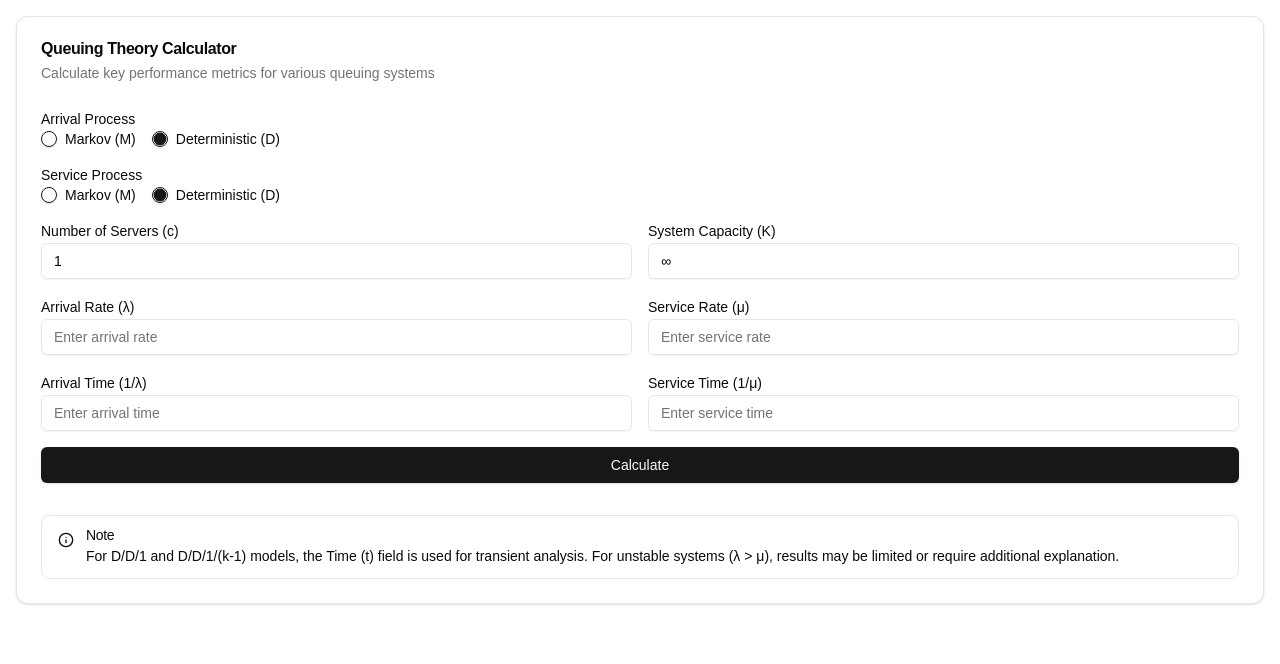
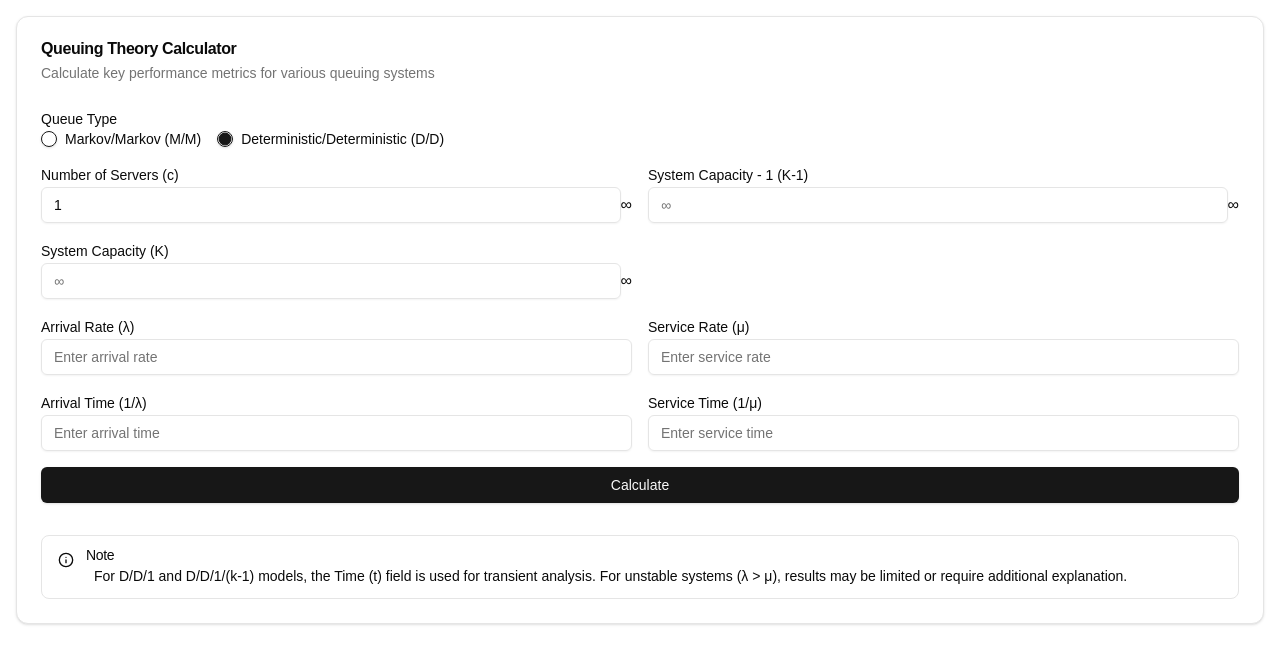
Before and after one commit to azsce/Queuify, a Next.js app: page / in a window 1280 px wide. Shown: the top 664 px of the page. Built offline with nearby package versions, Linux system fonts and the light colour scheme; what better-react-mathjax would draw is missing.

Commit message:
Add unit tests for dd1k function and refactor queue components

```diff
--- a/src/components/queuing-theory-calculator.tsx
+++ b/src/components/queuing-theory-calculator.tsx
@@ -12,8 +12,6 @@ import {
 import { Alert, AlertDescription, AlertTitle } from "@/components/ui/alert";
 import { InfoIcon } from "lucide-react";
 import { mm1, mm1k, mmc, mmck, dd1, dd1k } from "@/lib";
-import ArrivalProcess from "@/components/queuing/ArrivalProcess";
-import ServiceProcess from "@/components/queuing/ServiceProcess";
 import SystemParameters from "@/components/queuing/SystemParameters";
 import InputParameters from "@/components/queuing/InputParameters";
 import MM1Results from "@/components/results/MM1Results";
@@ -22,11 +20,11 @@ import MMCResults from "@/components/results/MMCResults";
 import MMCKResults from "@/components/results/MMCKResults";
 import DD1Results from "@/components/results/DD1Results";
 import DD1KResults from "@/components/results/DD1KResults";
+import QueueType from "@/components/queuing/QueueType";
 import { MathJaxContext } from "better-react-mathjax";
 
 export default function QueuingTheoryCalculator() {
-  const [arrivalProcess, setArrivalProcess] = useState("D");
-  const [serviceProcess, setServiceProcess] = useState("D");
+  const [queueType, setQueueType] = useState("D/D");
   const [servers, setServers] = useState("1");
   const [capacity, setCapacity] = useState("∞");
   const [arrivalRate, setArrivalRate] = useState("");
@@ -48,7 +46,7 @@ export default function QueuingTheoryCalculator() {
     }
 
     // Check for valid combinations
-    if (arrivalProcess === "D" && serviceProcess === "D" && servers !== "1") {
+    if (queueType === "D/D" && servers !== "1") {
       setError(
         "Current implementation only handles D/D/1 and D/D/1/(k-1) – single server deterministic queues."
       );
@@ -56,8 +54,7 @@ export default function QueuingTheoryCalculator() {
     }
 
     if (
-      arrivalProcess === "D" &&
-      serviceProcess === "D" &&
+      queueType === "D/D" &&
       servers === "1" &&
       capacity === "∞" &&
       parseFloat(arrivalRate) > parseFloat(serviceRate)
@@ -71,16 +68,14 @@ export default function QueuingTheoryCalculator() {
     try {
       let results;
       if (
-        arrivalProcess === "M" &&
-        serviceProcess === "M" &&
+        queueType === "M/M" &&
         servers === "1" &&
         capacity === "∞"
       ) {
         results = mm1(parseFloat(arrivalRate), parseFloat(serviceRate));
         setResults(<MM1Results results={results} />);
       } else if (
-        arrivalProcess === "M" &&
-        serviceProcess === "M" &&
+        queueType === "M/M" &&
         servers === "1" &&
         capacity !== "∞"
       ) {
@@ -91,8 +86,7 @@ export default function QueuingTheoryCalculator() {
         );
         setResults(<MM1KResults results={results} />);
       } else if (
-        arrivalProcess === "M" &&
-        serviceProcess === "M" &&
+        queueType === "M/M" &&
         servers !== "1" &&
         capacity === "∞"
       ) {
@@ -103,8 +97,7 @@ export default function QueuingTheoryCalculator() {
         );
         setResults(<MMCResults results={results} />);
       } else if (
-        arrivalProcess === "M" &&
-        serviceProcess === "M" &&
+        queueType === "M/M" &&
         servers !== "1" &&
         capacity !== "∞"
       ) {
@@ -116,16 +109,14 @@ export default function QueuingTheoryCalculator() {
         );
         setResults(<MMCKResults results={results} />);
       } else if (
-        arrivalProcess === "D" &&
-        serviceProcess === "D" &&
+        queueType === "D/D" &&
         servers === "1" &&
         capacity === "∞"
       ) {
         results = dd1(parseFloat(arrivalRate), parseFloat(serviceRate));
         setResults(<DD1Results results={results} />);
       } else if (
-        arrivalProcess === "D" &&
-        serviceProcess === "D" &&
+        queueType === "D/D" &&
         servers === "1" &&
         capacity !== "∞"
       ) {
@@ -156,13 +147,13 @@ export default function QueuingTheoryCalculator() {
           </CardHeader>
           <CardContent>
             <div className="grid gap-4">
-              <ArrivalProcess setArrivalProcess={setArrivalProcess} />
-              <ServiceProcess setServiceProcess={setServiceProcess} />
+              <QueueType setQueueType={setQueueType} />
               <SystemParameters
                 setServers={setServers}
                 setCapacity={setCapacity}
                 servers={servers}
                 capacity={capacity}
+                queueType={queueType}
               />
               <InputParameters
                 setArrivalRate={setArrivalRate}
@@ -191,9 +182,11 @@ export default function QueuingTheoryCalculator() {
                 <InfoIcon className="h-4 w-4" />
                 <AlertTitle>Note</AlertTitle>
                 <AlertDescription>
-                  For D/D/1 and D/D/1/(k-1) models, the Time (t) field is used
-                  for transient analysis. For unstable systems (λ {">"} μ),
-                  results may be limited or require additional explanation.
+                  <span className="ml-2 mt-1">
+                    For D/D/1 and D/D/1/(k-1) models, the Time (t) field is used
+                    for transient analysis. For unstable systems (λ {">"} μ),
+                    results may be limited or require additional explanation.
+                  </span>
                 </AlertDescription>
               </Alert>
             </div>
--- a/src/components/queuing/ArrivalProcess.tsx
+++ /dev/null
@@ -1,24 +0,0 @@
-import { RadioGroup, RadioGroupItem } from "@/components/ui/radio-group"
-import { Label } from "@/components/ui/label"
-
-export default function ArrivalProcess({ setArrivalProcess }) {
-  return (
-    <div>
-      <Label>Arrival Process</Label>
-      <RadioGroup
-        defaultValue="D"
-        onValueChange={(value) => setArrivalProcess(value)}
-        className="flex space-x-2"
-      >
-        <div className="flex items-center space-x-2">
-          <RadioGroupItem value="M" id="arrival-m" />
-          <Label htmlFor="arrival-m">Markov (M)</Label>
-        </div>
-        <div className="flex items-center space-x-2">
-          <RadioGroupItem value="D" id="arrival-d" />
-          <Label htmlFor="arrival-d">Deterministic (D)</Label>
-        </div>
-      </RadioGroup>
-    </div>
-  )
-}
--- /dev/null
+++ b/src/components/queuing/QueueType.tsx
@@ -0,0 +1,25 @@
+
+import { RadioGroup, RadioGroupItem } from "@/components/ui/radio-group";
+import { Label } from "@/components/ui/label";
+
+export default function QueueType({ setQueueType }) {
+  return (
+    <div>
+      <Label>Queue Type</Label>
+      <RadioGroup
+        defaultValue="D/D"
+        onValueChange={(value) => setQueueType(value)}
+        className="flex space-x-2"
+      >
+        <div className="flex items-center space-x-2">
+          <RadioGroupItem value="M/M" id="queue-mm" />
+          <Label htmlFor="queue-mm">Markov/Markov (M/M)</Label>
+        </div>
+        <div className="flex items-center space-x-2">
+          <RadioGroupItem value="D/D" id="queue-dd" />
+          <Label htmlFor="queue-dd">Deterministic/Deterministic (D/D)</Label>
+        </div>
+      </RadioGroup>
+    </div>
+  );
+}
--- a/src/components/queuing/ServiceProcess.tsx
+++ /dev/null
@@ -1,24 +0,0 @@
-import { RadioGroup, RadioGroupItem } from "@/components/ui/radio-group"
-import { Label } from "@/components/ui/label"
-
-export default function ServiceProcess({ setServiceProcess }) {
-  return (
-    <div>
-      <Label>Service Process</Label>
-      <RadioGroup
-        defaultValue="D"
-        onValueChange={(value) => setServiceProcess(value)}
-        className="flex space-x-2"
-      >
-        <div className="flex items-center space-x-2">
-          <RadioGroupItem value="M" id="service-m" />
-          <Label htmlFor="service-m">Markov (M)</Label>
-        </div>
-        <div className="flex items-center space-x-2">
-          <RadioGroupItem value="D" id="service-d" />
-          <Label htmlFor="service-d">Deterministic (D)</Label>
-        </div>
-      </RadioGroup>
-    </div>
-  )
-}
--- a/src/components/queuing/SystemParameters.tsx
+++ b/src/components/queuing/SystemParameters.tsx
@@ -1,28 +1,80 @@
+import { Input } from "@/components/ui/input";
+import { Label } from "@/components/ui/label";
+import { useState, useEffect } from "react";
 
-import { Input } from "@/components/ui/input"
-import { Label } from "@/components/ui/label"
+export default function SystemParameters({
+  setServers,
+  setCapacity,
+  servers,
+  capacity,
+  queueType,
+}) {
+  const [capacityMinusOne, setCapacityMinusOne] = useState(
+    capacity === "∞" ? "∞" : parseInt(capacity) - 1
+  );
 
-export default function SystemParameters({ setServers, setCapacity, servers, capacity }) {
+  useEffect(() => {
+    setCapacityMinusOne(capacity === "∞" ? "∞" : parseInt(capacity) - 1);
+  }, [capacity]);
+
+  useEffect(() => {
+    if (capacityMinusOne !== "∞") {
+      setCapacity((capacityMinusOne as number) + 1);
+    }
+  }, [capacityMinusOne, setCapacity]);
+
+  const handleInfinityClick = (setter) => {
+    setter("∞");
+  };
+
+  const handleInputChange = (setter) => (e) => {
+    const value = e.target.value;
+    setter(value === "" ? "∞" : parseInt(value));
+  };
+
   return (
     <div className="grid grid-cols-2 gap-4">
       <div>
         <Label htmlFor="servers">Number of Servers (c)</Label>
+        <div className="flex">
           <Input
             id="servers"
-          value={servers}
-          onChange={(e) => setServers(e.target.value)}
+            value={servers === "∞" ? "" : servers}
+            onChange={handleInputChange(setServers)}
             placeholder="∞"
+            type="number"
           />
+          <button onClick={() => handleInfinityClick(setServers)}>∞</button>
         </div>
+      </div>
+      {queueType === "D/D" && (
+        <div>
+          <Label htmlFor="capacityMinusOne">System Capacity - 1 (K-1)</Label>
+          <div className="flex">
+            <Input
+              id="capacityMinusOne"
+              value={capacityMinusOne === "∞" ? "" : capacityMinusOne}
+              onChange={handleInputChange(setCapacityMinusOne)}
+              placeholder="∞"
+              type="number"
+            />
+            <button onClick={() => handleInfinityClick(setCapacityMinusOne)}>∞</button>
+          </div>
+        </div>
+      )}
       <div>
         <Label htmlFor="capacity">System Capacity (K)</Label>
+        <div className="flex">
           <Input
             id="capacity"
-          value={capacity}
-          onChange={(e) => setCapacity(e.target.value)}
+            value={capacity === "∞" ? "" : capacity}
+            onChange={handleInputChange(setCapacity)}
             placeholder="∞"
+            type="number"
           />
+          <button onClick={() => handleInfinityClick(setCapacity)}>∞</button>
         </div>
       </div>
-  )
+    </div>
+  );
 }
--- a/src/lib/dd1k.ts
+++ b/src/lib/dd1k.ts
@@ -132,12 +132,11 @@ export function dd1k(arrivalRate: number, serviceRate: number, capacity: number)
  * @returns The first time the system reaches capacity.
  */
 function findFirstBalkTime(arrivalRate: number, serviceRate: number, capacity: number): number {
-  let n = 1;
+  let t1 = 0;
   while (true) {
-    const t1 = n / arrivalRate;
+    t1 += 1 / arrivalRate;
     const testK = Math.floor(arrivalRate * t1) - Math.floor(serviceRate * t1 - serviceRate / arrivalRate);
-    if (testK === capacity) return t1;
-    n++;
+    if (testK >= capacity) return t1;
   }
 }
 
```
Also changed, not shown: 1 other file (tests, documents, lock files or other folders). Lines whose indentation alone changed are shown as unchanged.
